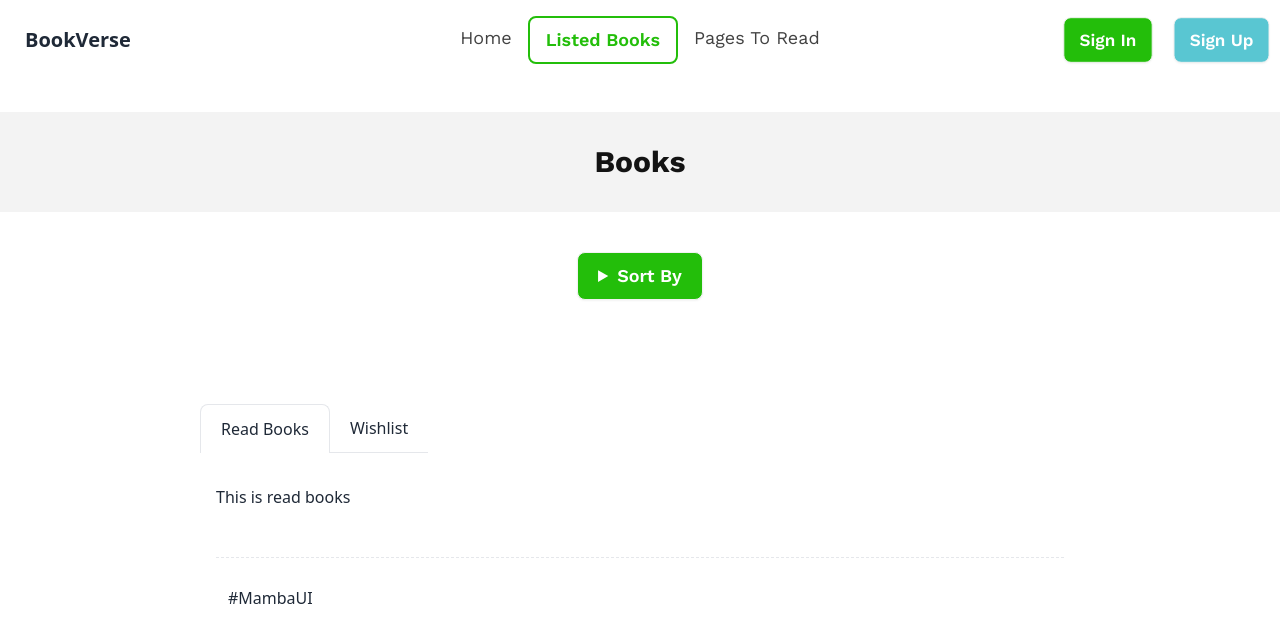
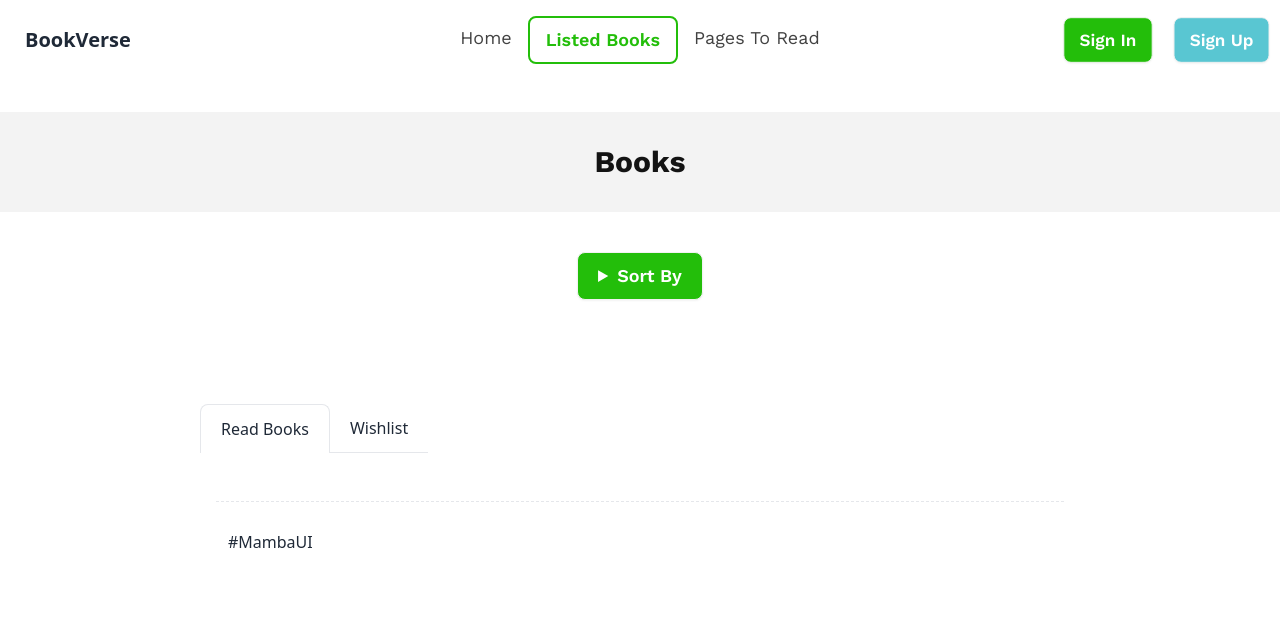
Before and after one commit to HamzaAryanSapnil/BookVerse-Assignment-8, a React (Vite) app: page /listedbooks in a window 1280 px wide. Shown: the top 642 px of the page. Built offline with nearby package versions, Linux system fonts and the light colour scheme; a web font is replaced by a local one.

Commit message:
loaded read books

```diff
--- a/src/Components/Read Books/ReadBooks.jsx
+++ b/src/Components/Read Books/ReadBooks.jsx
@@ -20,7 +20,7 @@ const ReadBooks = () => {
     console.log(books);
     return (
         <div>
-            This is read books
+
         </div>
     );
 };
```
